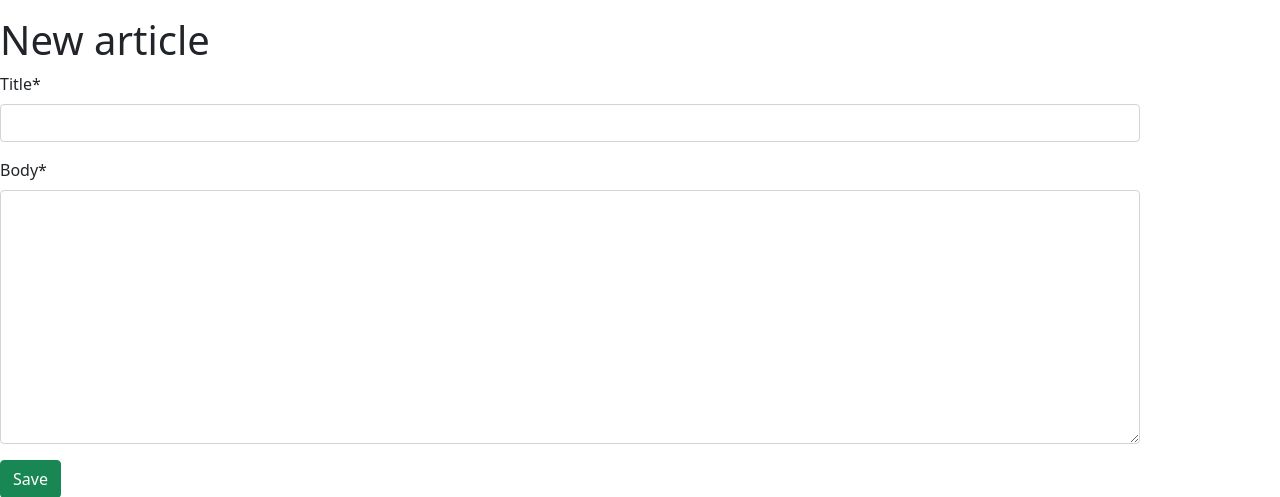
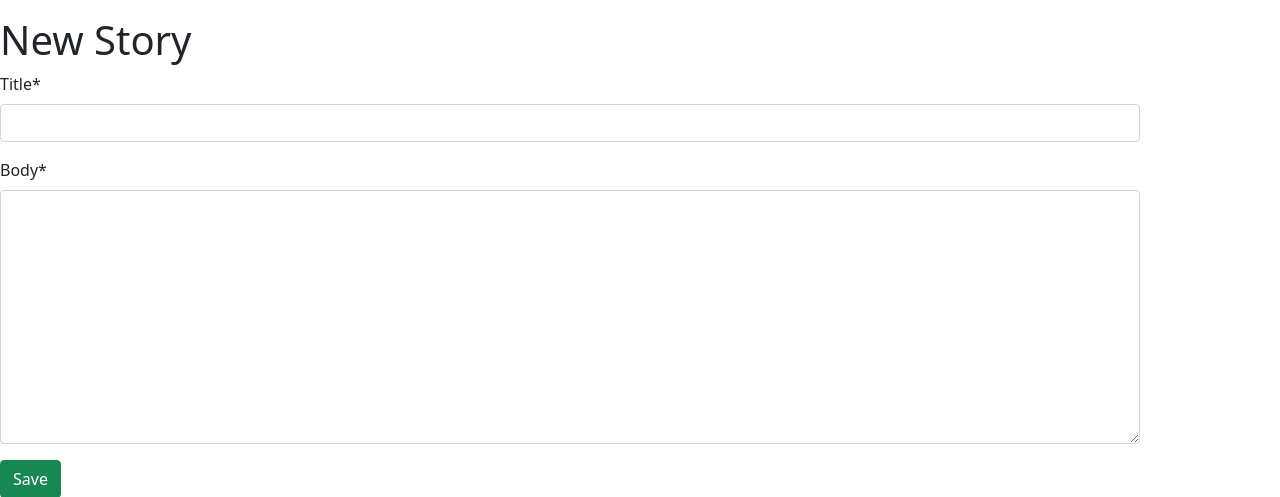
Before and after one commit to ntjson2/no_idea_AI, a Django app: page /articles/new/ in a window 1280 px wide. Shown: the part 103-600 px from the top of the page. Run offline with Django 4.2, Linux system fonts and the light colour scheme; a user stored in the database is signed in; parts of the project's set-up code (start-up, migrations or seed data) failed here and were passed over; some libraries are stand-ins or nearby versions.

Commit message:
Client-facing language changed from article to story

```diff
--- a/templates/article_delete.html
+++ b/templates/article_delete.html
@@ -1,7 +1,7 @@
 {% extends "base.html" %}
 
 {% block content %}
-<h1>Delete</h1>
+<h1>Delete Story</h1>
 <form action="" method="post">{% csrf_token %}
     <p>Are you sure you want to delete "{{ article.title }}"?</p>
     <button class="btn btn-danger ml-2" type="submit">Confirm</button>
--- a/templates/article_new.html
+++ b/templates/article_new.html
@@ -3,7 +3,7 @@
 {% load crispy_forms_tags %}
 
 {% block content %}
-<h1>New article</h1>
+<h1>New Story</h1>
 <form action="" method="post">{% csrf_token %}
     {{ form|crispy }}
     <button class="btn btn-success ml-2" type="submit">Save</button>
```
